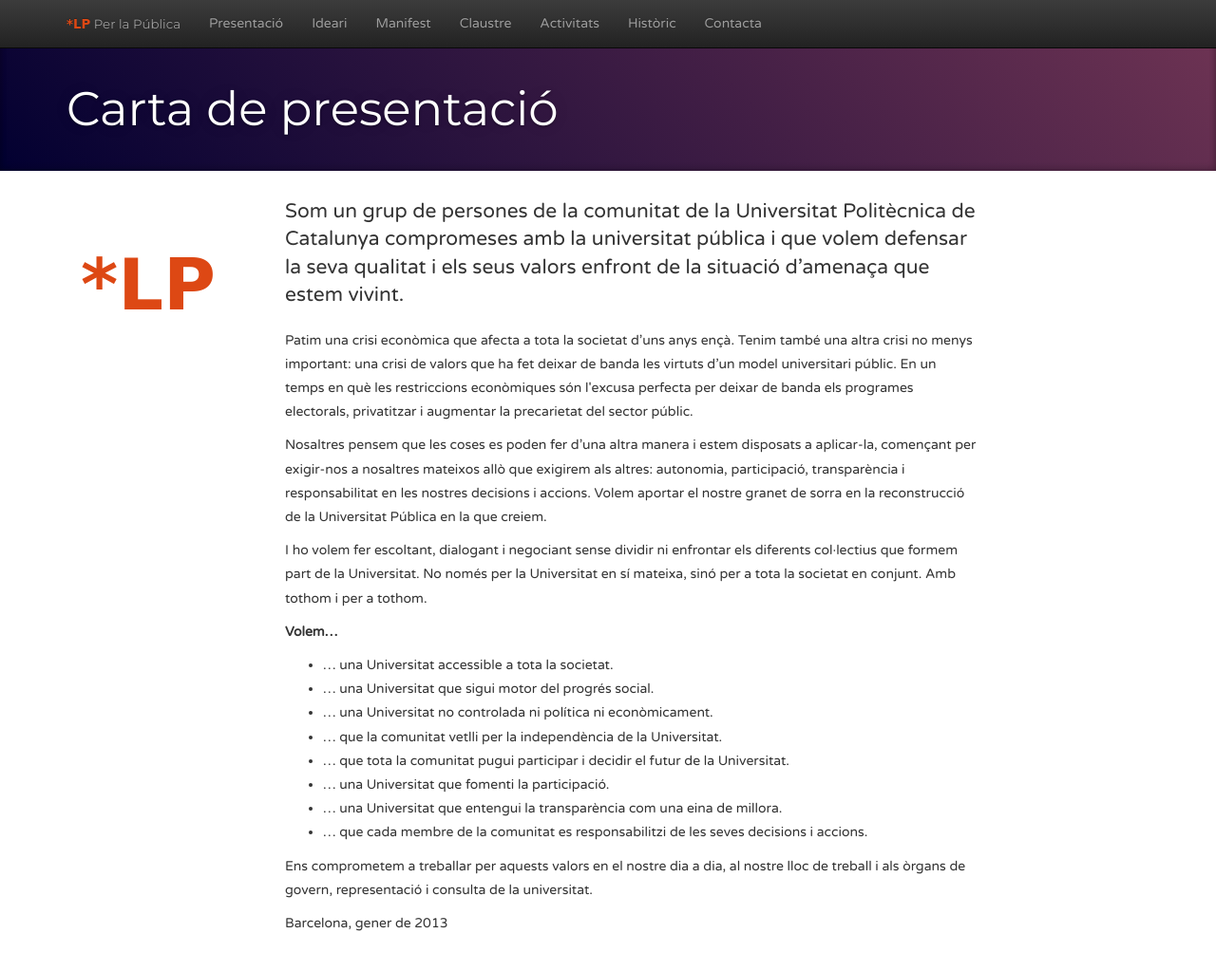
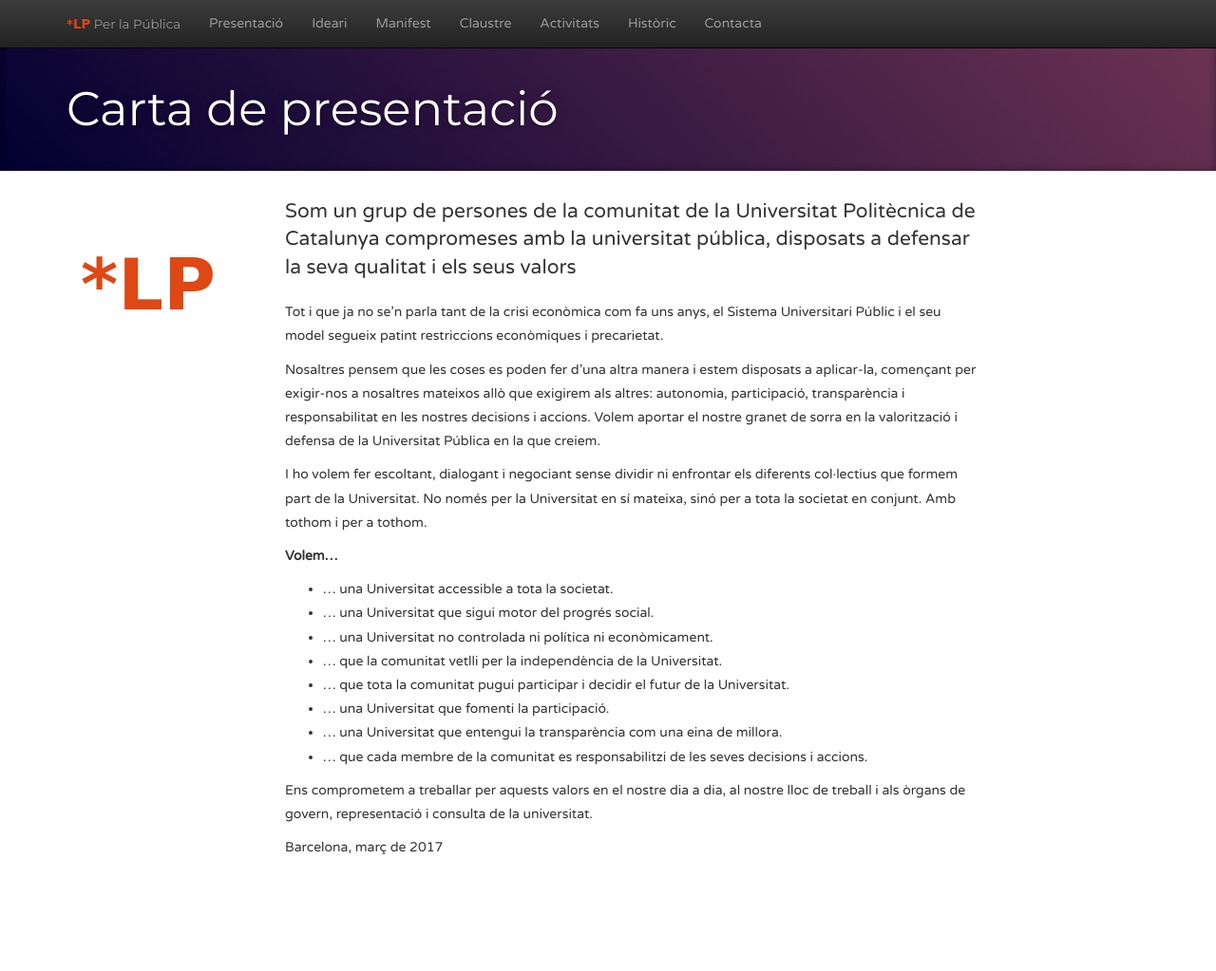
Before and after one commit to per-la-publica/web-per-la-publica, a PHP site: page /carta.php in a window 1280 px wide. Shown: the whole page at 95% size. After the commit the page ends 901 px from the top, so only its background shows below. Run offline with PHP 8.4, Linux system fonts and the light colour scheme.

Commit message:
nova versió de la carta

```diff
--- a/public/carta.php
+++ b/public/carta.php
@@ -7,13 +7,20 @@
     <p class="logo" style="font-size: 75px; padding-top: 25px">*LP</p>
 </div>
 <div class="col-md-8">
-<p class="lead">Som un grup de persones de la comunitat de la Universitat Politècnica de Catalunya compromeses amb la universitat pública i que volem defensar la seva qualitat i els seus valors enfront de la situació d’amenaça que estem vivint.</p>
+<p class="lead">Som un grup de persones de la comunitat de la Universitat Politècnica de Catalunya
+compromeses amb la universitat pública, disposats a defensar la seva qualitat i els seus valors</p>
 
-<p>Patim una crisi econòmica que afecta a tota la societat d’uns anys ençà. Tenim també  una altra crisi no menys important: una crisi de valors que ha fet deixar de banda les virtuts d’un model universitari públic. En un temps en què les restriccions econòmiques són l'excusa perfecta per deixar de banda els programes electorals, privatitzar i augmentar la precarietat del sector públic.</p>
+<p>Tot i que ja no se’n parla tant de la crisi econòmica com fa uns anys, el Sistema Universitari
+Públic i el seu model segueix patint restriccions econòmiques i precarietat.</p>
 
-<p>Nosaltres pensem que les coses es poden fer d’una altra manera i estem disposats a aplicar-la, començant per exigir-nos a nosaltres mateixos allò que exigirem als altres: autonomia, participació, transparència i responsabilitat en les nostres decisions i accions.  Volem aportar el nostre granet de sorra en la reconstrucció de la Universitat Pública en la que creiem.</p>
+<p>Nosaltres pensem que les coses es poden fer d’una altra manera i estem disposats a aplicar-la,
+començant per exigir-nos a nosaltres mateixos allò que exigirem als altres: autonomia, participació,
+transparència i responsabilitat en les nostres decisions i accions. Volem aportar el nostre granet
+de sorra en la valorització i defensa de la Universitat Pública en la que creiem.</p>
 
-<p>I ho volem fer escoltant, dialogant i negociant sense dividir ni enfrontar els diferents col·lectius que formem part de la Universitat. No només per la Universitat en sí mateixa, sinó per a tota la societat en conjunt. Amb tothom i per a tothom.</p>
+<p>I ho volem fer escoltant, dialogant i negociant sense dividir ni enfrontar els diferents col·lectius
+que formem part de la Universitat. No només per la Universitat en sí mateixa, sinó per a tota la societat
+en conjunt. Amb tothom i per a tothom.</p>
 
 <p><strong>Volem&hellip;</strong><p>
 <ul class="unstyled">
@@ -27,9 +34,10 @@
 <li>&hellip; que cada membre de la comunitat es responsabilitzi de les seves decisions i accions.</li>
 </ul>
 
-<p>Ens comprometem a treballar per aquests valors en el nostre dia a dia, al nostre lloc de treball i als òrgans de govern, representació i consulta de la universitat.</p>
+<p>Ens comprometem a treballar per aquests valors en el nostre dia a dia, al nostre lloc de treball i
+als òrgans de govern, representació i consulta de la universitat.</p>
 
-<p>Barcelona, gener de 2013</p>
+<p>Barcelona, març de 2017</p>
 </div>
 
 
```
